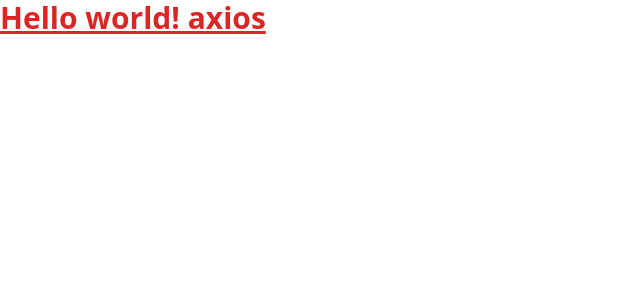
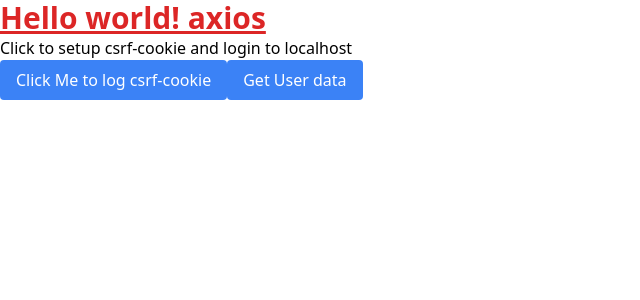
Before and after one commit to gsokolowski/laravel-blog-client, a Vue app: page / in a window 1280 px wide. Shown: the top 300 px of the page, without its empty margins (0-640 px from the left). Built offline with nearby package versions, Linux system fonts and the light colour scheme; no server answers.

Commit message:
Calling axios to set csrf-cookie and login and first call to get data from API

```diff
--- a/package.json
+++ b/package.json
@@ -21,6 +21,7 @@
     "@vitejs/plugin-vue": "^6.0.1",
     "autoprefixer": "^10.4.21",
     "postcss": "^8.5.6",
+    "prettier": "3.6.2",
     "tailwindcss": "^3.4.18",
     "vite": "^7.1.7",
     "vite-plugin-vue-devtools": "^8.0.2"
--- a/src/App.vue
+++ b/src/App.vue
@@ -1,20 +1,57 @@
 <template>
-  <h1 class="text-3xl font-bold underline text-red-600">
-    Hello world! axios
-  </h1>
+  <h1 class="text-3xl font-bold underline text-red-600">Hello world! axios</h1>
+
+  <div>
+    <p>Click to setup csrf-cookie and login to localhost</p>
+    <button
+      @click="setCookieAndLogin"
+      class="bg-blue-500 text-white px-4 py-2 rounded hover:bg-blue-600"
+    >
+      Click Me to log csrf-cookie
+    </button>
+
+    <button
+      @click="getUserData"
+      class="bg-blue-500 text-white px-4 py-2 rounded hover:bg-blue-600"
+    >
+      Get User data
+    </button>
+  </div>
 </template>
 
 <script setup>
-import axios from 'axios';
+import axios from "axios";
+// run this code on button click setCookieAndLogin() asyncronicly
+const setCookieAndLogin = async () => {
+  try {
+    // becouse of async this .get call will be called first
+    await axios
+      .get("http://localhost:8000/sanctum/csrf-cookie")
+      .then((response) => {
+        console.log("set sanctum csrf-cookie");
+      });
 
-axios.get('http://127.0.0.1:8000/sanctum/csrf-cookie').then(response => {
-    console.log('logged in');
-});
+    // then once csrf-cookie is set that call .post will be called second
+    await axios
+      .post("http://localhost:8000/login", {
+        email: "greg.sokolowski@email.com",
+        password: "password",
+      })
+      .then((response) => {
+        console.log("logged in with user credentials");
+      });
+  } catch (error) {
+    console.error("Error during login flow:", error);
+  }
+};
 
-axios.post('http://127.0.0.1:8000/login', {
-  email: 'greg.sokolowski@email.com',
-  password: 'password'
-})
-
-
+const getUserData = () => {
+  try {
+    axios.get("http://localhost:8000/api/user").then((response) => {
+      console.log(response);
+    });
+  } catch (error) {
+    console.error("Error during getuserData", error);
+  }
+};
 </script>
```
Also changed, not shown: 1 other file (tests, documents, lock files or other folders).
